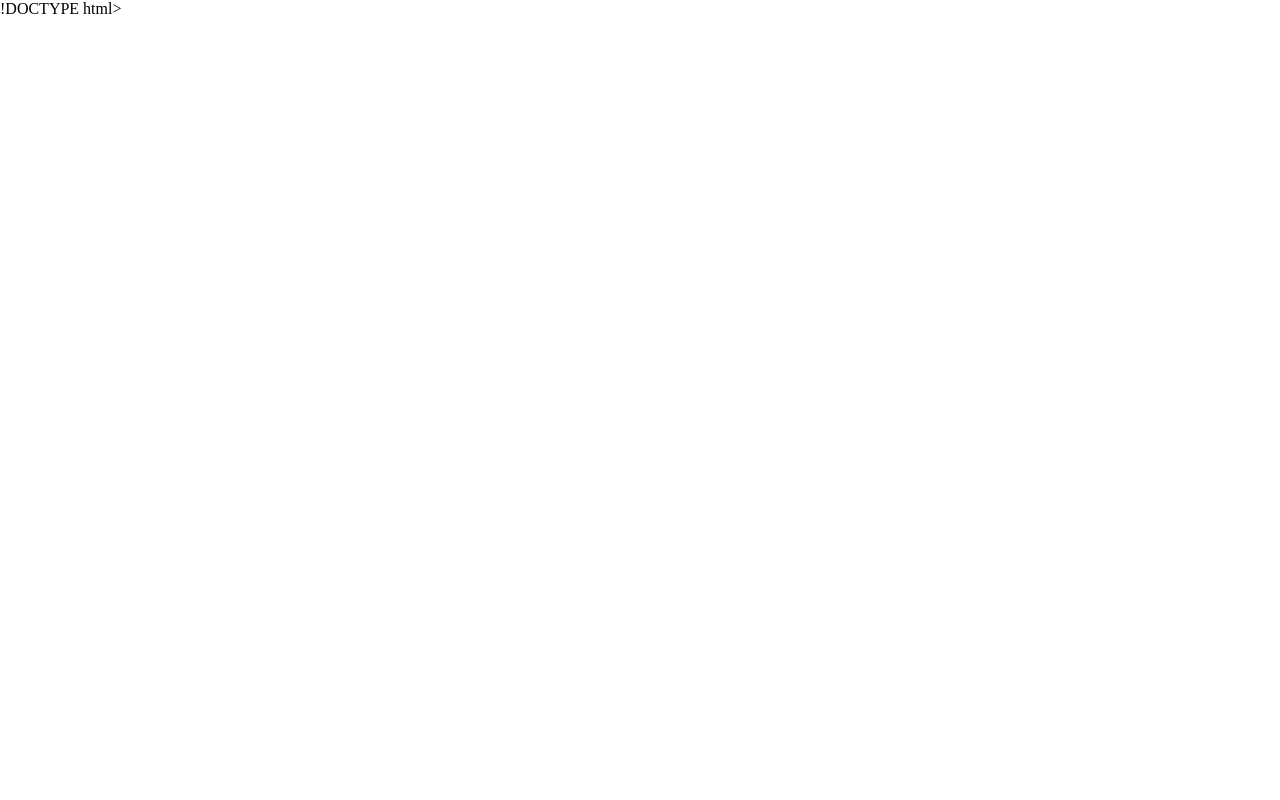
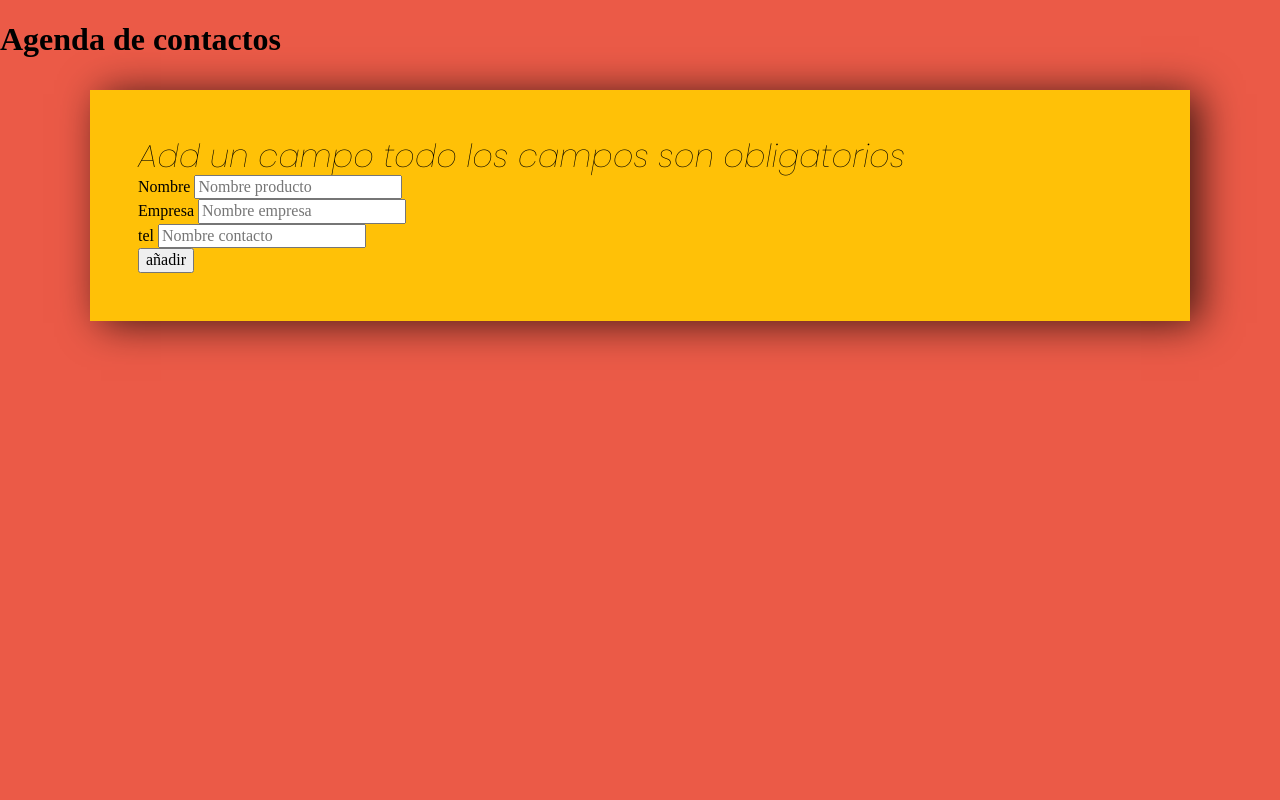
Before and after one commit to JUANCARLOST496/ieltsplathform, a PHP site: page / in a window 1280 px wide. Before the commit the page is almost empty. Run offline with PHP 8.4, Linux system fonts and the light colour scheme; some libraries are stand-ins or nearby versions.

Commit message:
datos realizados

```diff
--- a/CSS/style.css
+++ b/CSS/style.css
@@ -0,0 +1,44 @@
+/**custom propieties **/
+:root{
+  --primario:#eb5a47;
+  --secundario:#ffc107;
+  --fuenteprimaria:'Arial',Helveltica,sans-serif;
+  --fuentesecundaria:'poppins',sans-serif
+}
+
+html {
+    box-sizing: border-box;
+  }
+  *, *:before, *:after {
+    box-sizing: inherit;
+  }
+
+body{
+    background-color: var(--primario);
+}
+
+.bg-amarillo{
+  background-color: var(--secundario);
+}
+
+.contenedor{
+  max-width: 1100px;
+  margin: 0 auto;
+}
+
+.sombra{
+  -webkit-box-shadow: 10px 3px 39px -1px rgba(0,0,0,0.75);
+-moz-box-shadow: 10px 3px 39px -1px rgba(0,0,0,0.75);
+box-shadow: 10px 3px 39px -1px rgba(0,0,0,0.75);
+}
+
+form{
+  padding:3rem;
+  margin-top: 2rem;
+}
+
+form legend{
+  font-family: var(--fuentesecundaria);
+  font-size: 2rem;
+  text-align: center;
+}
--- a/INC/layout/footer.php
+++ b/INC/layout/footer.php
@@ -0,0 +1,3 @@
+<script src="js/app.js"></script>
+</body>
+</html>
--- a/INC/layout/header.php
+++ b/INC/layout/header.php
@@ -1,4 +1,4 @@
-!DOCTYPE html>
+<!DOCTYPE html>
 <html lang="en">
 <head>
     <meta charset="UTF-8">
@@ -7,6 +7,8 @@
     <title>Agenda de Contactos</title>
     <link rel="stylesheet" href="https://necolas.github.io/normalize.css/8.0.0/normalize.css">
     <link rel="stylesheet" href="https://use.fontawesome.com/releases/v5.4.1/css/all.css" integrity="sha384-5sAR7xN1Nv6T6+dT2mhtzEpVJvfS3NScPQTrOxhwjIuvcA67KV2R5Jz6kr4abQsz" crossorigin="anonymous">
+    <link rel="preconnect" href="https://fonts.gstatic.com">
+<link href="https://fonts.googleapis.com/css2?family=Poppins:ital,wght@1,100&display=swap" rel="stylesheet">
     <link rel="stylesheet" href="css/style.css">
 </head>
 <body>
--- a/index.php
+++ b/index.php
@@ -1,5 +1,36 @@
 <?php include 'inc/layout/header.php';?>
 
+<div class="contenedor-barra">
+        <h1>Agenda de contactos
+        </h1>
+        </div>
+<div class="bg-amarillo contenedor sombra">
+         <form id="contacto" action="#">
+           <legend>Add un campo<span> todo los campos son obligatorios</span>
+           </legend>
+           <div class="campos">
+
+
+
+                        <div class="campo">
+                        <label for='nombre'>Nombre</label>
+                        <input type="text" placeholder="Nombre producto" id="nombre">
+                        </div>
+                        <div class="campo">
+                        <label for='empresa'>Empresa</label>
+                        <input type="text" placeholder="Nombre empresa" id="empresa">
+                        </div>
+                        <div class="campo">
+                        <label for='telefono'>tel</label>
+                        <input type="tel" placeholder="Nombre contacto" id="telefono">
+                        </div>
+                        <div class="campo-enviar">
+                        <input type="submit" value="añadir">
+                        </div>
+              </div>
+         </form>
+
+</div>
 
 
 
```
